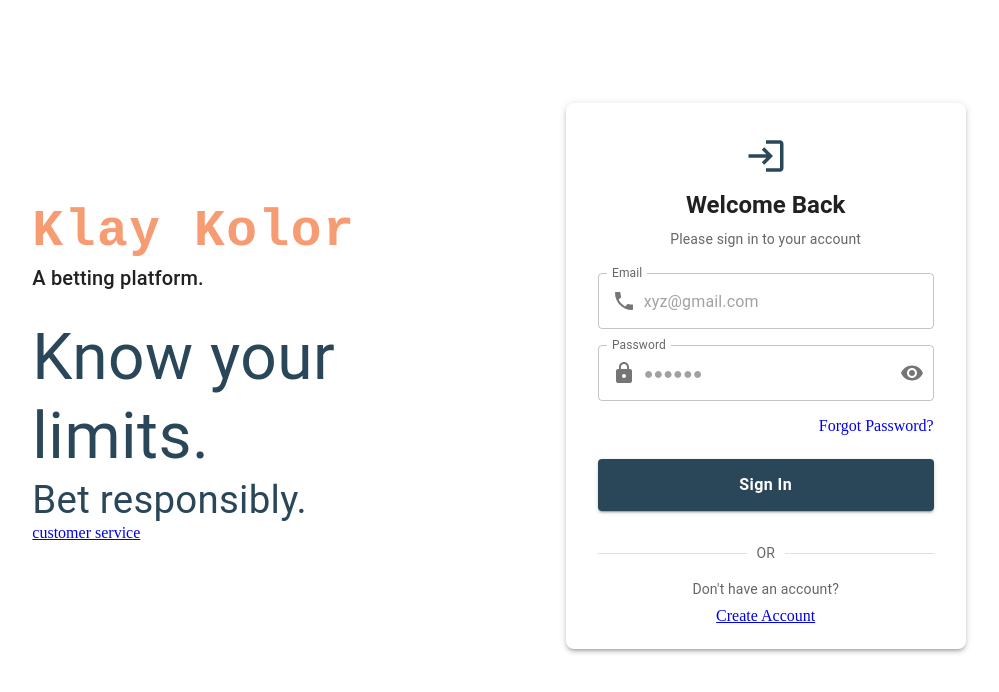
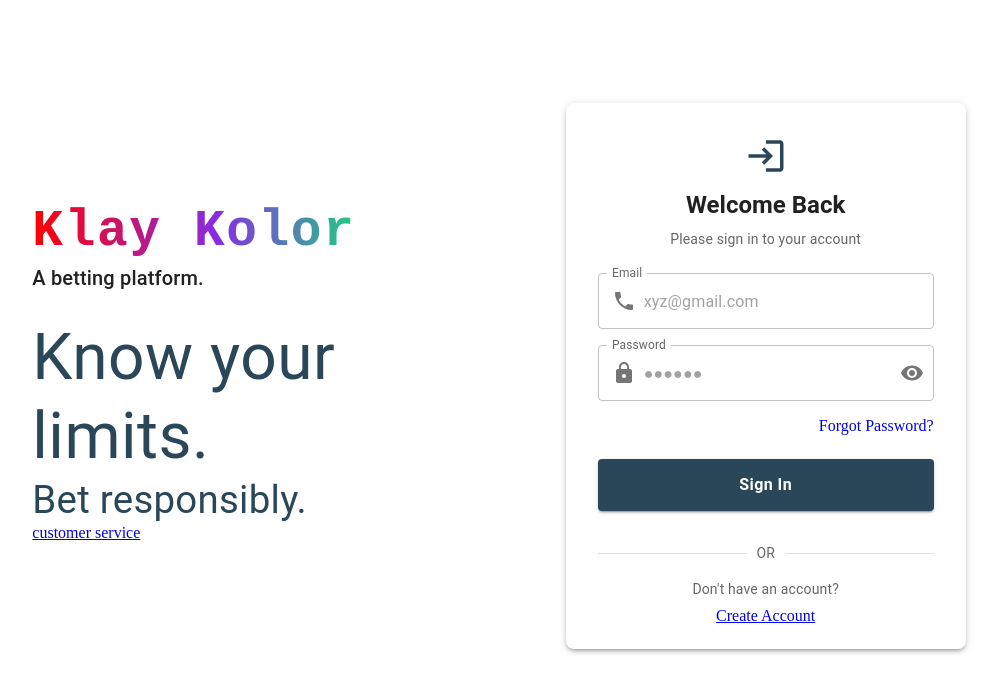
Before and after one commit to pradeepsingh2025/color-trading-one, a React (Vite) app: page /login in a window 1280 px wide. Shown: the top 692 px of the page, without its empty margins (149-1148 px from the left). Built offline with nearby package versions, Linux system fonts and the light colour scheme; no server answers.

Commit message:
color changes on login ans signup

```diff
--- a/src/pages/Login/Login.jsx
+++ b/src/pages/Login/Login.jsx
@@ -156,12 +156,14 @@ export default function LoginPage() {
             component="h1"
             variant="h1"
             style={{
+              background: "linear-gradient(90deg, #ff0000, #8a2be2, #00ff66)",
+              WebkitBackgroundClip: "text",
+              WebkitTextFillColor: "transparent",
               textAlign: "start",
               fontSize: "4vmax",
               fontFamily: "monospace",
               fontWeight: 700,
               letterSpacing: ".1rem",
-              color: "#F79B72",
               textDecoration: "none",
             }}
           >
--- a/src/pages/Signup/Signup.jsx
+++ b/src/pages/Signup/Signup.jsx
@@ -213,12 +213,14 @@ export default function SignUpPage() {
             component='h1'
             variant="h1"
             style={{
+              background: "linear-gradient(90deg, #ff0000, #8a2be2, #00ff66)",
+              WebkitBackgroundClip: "text",
+              WebkitTextFillColor: "transparent",
               textAlign: "start",
               fontSize: "4vmax",
               fontFamily: "monospace",
               fontWeight: 700,
               letterSpacing: ".1rem",
-              color: "#F79B72",
               textDecoration: "none",
             }}
           >
```
